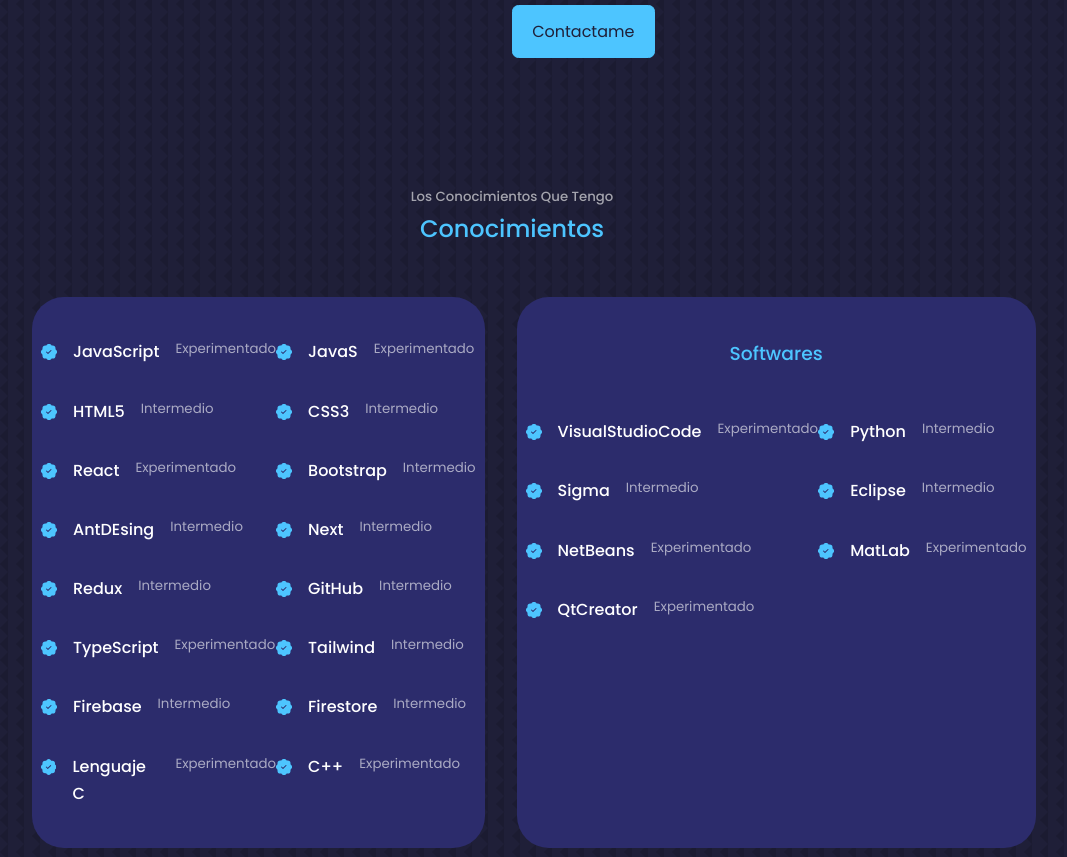
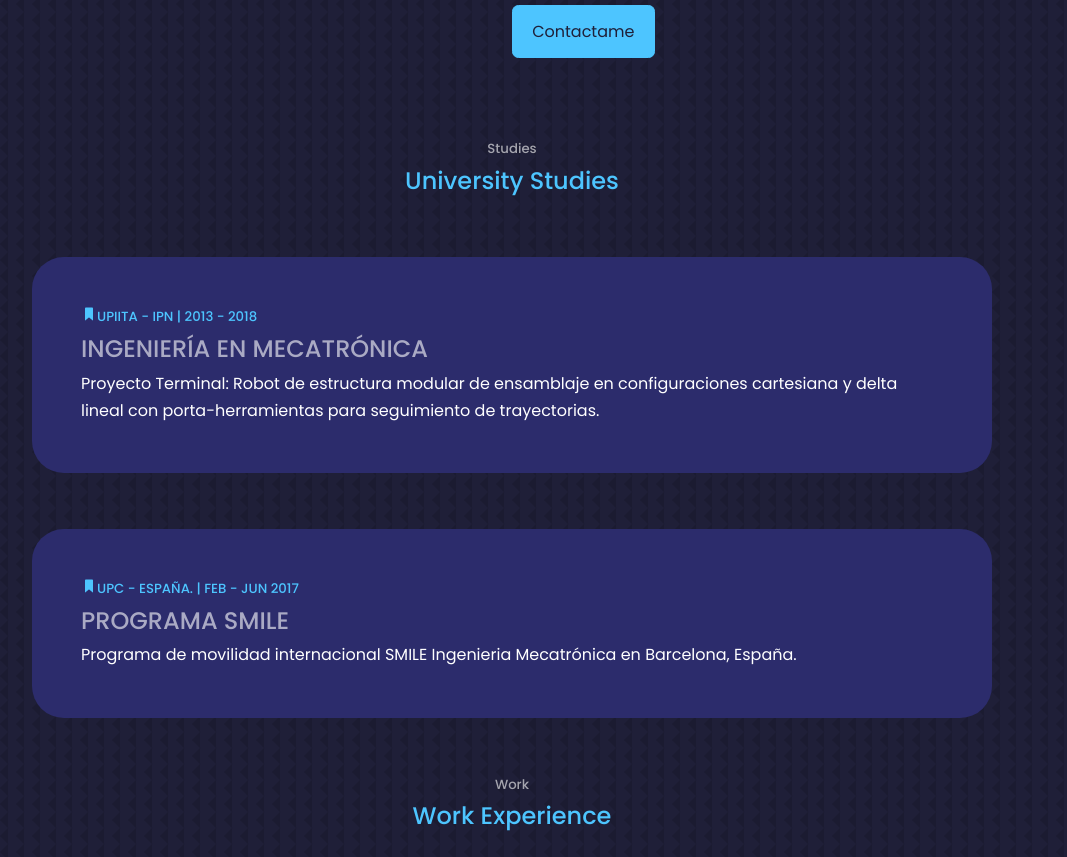
Before and after one commit to PabloTorres0/CV_PabloTorres, a React (Create React App) app: page / in a window 1280 px wide. Shown: the part 1940-2797 px from the top of the page, without its empty margins (128-1195 px from the left). Built offline with nearby package versions, Linux system fonts and the light colour scheme.

Commit message:
antes de cambiar colores

```diff
--- a/src/App.jsx
+++ b/src/App.jsx
@@ -6,7 +6,8 @@
 import Contact from './components/contact/Contact'
 import Footer from './components/footer/Footer'
 import Idiom from './components/idiom/Idiom'
-
+import UniversityList from './components/university/UniversityList'
+import Works from './components/works/Works'
 const App = () => {
 
   const[idiom, setIdiom] = React.useState(false)
@@ -20,11 +21,11 @@
     <div>
       <Idiom idiomSelect={idiomSelect} idiom={idiom} />
       <Header idiom={idiom}/>
-
       <Nav idiom={idiom}/>
       <About idiom={idiom}/>
+      <UniversityList idiom={idiom}/>
+      <Works idiom={idiom}/>
       <Experience idiom={idiom}/>
-
       <Contact idiom={idiom}/>
       <Footer idiom={idiom}/>
     </div>
--- a/src/components/experience/experience.css
+++ b/src/components/experience/experience.css
@@ -1,3 +1,4 @@
+
 .experience__container{
 
     display: grid;
--- a/src/components/nav/Nav.jsx
+++ b/src/components/nav/Nav.jsx
@@ -3,8 +3,11 @@
 import {AiOutlineHome} from 'react-icons/ai'
 import {AiOutlineUser} from 'react-icons/ai'
 import {BiBook} from 'react-icons/bi'
-import {RiServiceLine} from 'react-icons/ri'
 import {BiMessageSquareDetail} from 'react-icons/bi'
+import { IoIosBriefcase } from "react-icons/io";
+import { IoMdSchool } from "react-icons/io";
+
+
 const Nav = () => {
   const [activeNav, setActiveNav]= React.useState('#')
 
@@ -16,8 +19,9 @@
     <nav>
       <a href="#" onClick={()=>changeActiveState("#")} className={activeNav==="#" ? 'active': ''}><AiOutlineHome/></a>
       <a href="#about" onClick={()=>changeActiveState("#about")} className={activeNav==="#about" ? 'active': ''}><AiOutlineUser/></a>
+      <a href="#university" onClick={()=>changeActiveState("#university")} className={activeNav==="#university" ? 'active': ''}><IoMdSchool/></a>
+      <a href="#works" onClick={()=>changeActiveState("#works")} className={activeNav==="#works" ? 'active': ''}><IoIosBriefcase/></a>
       <a href="#experience" onClick={()=>changeActiveState("#experience")} className={activeNav==="#experience" ? 'active': ''}><BiBook/></a>
-      <a href="#services" onClick={()=>changeActiveState("#services")} className={activeNav==="#services" ? 'active': ''}><RiServiceLine/></a>
       <a href="#contact" onClick={()=>changeActiveState("#contact")} className={activeNav==="#contact" ? 'active': ''}><BiMessageSquareDetail/></a>
 
     </nav>
--- /dev/null
+++ b/src/components/university/UniversityList.jsx
@@ -0,0 +1,44 @@
+import React from 'react'
+import './universityList.css'
+import { IoIosBookmark } from "react-icons/io";
+
+
+
+const UniversityList = () => {
+  return (
+    <section id='university' className='container university__container'>
+        <h5>Studies</h5>
+        <h2>University Studies</h2>
+        <div className="universityList__container">
+          <div className="universityList__item">
+            <div className="studies__grup">
+              <IoIosBookmark/>
+              <h5>UPIITA - IPN | 2013 - 2018</h5>
+            </div>
+            <h2 className='light'> INGENIERÍA EN MECATRÓNICA</h2>
+            <p>
+            Proyecto Terminal: Robot de estructura modular de ensamblaje en configuraciones cartesiana y delta lineal con porta-herramientas para seguimiento de trayectorias.
+            </p>
+          </div>
+
+          <div className="universityList__item">
+          <div className="studies__grup">
+              <IoIosBookmark/>
+              <h5>UPC - ESPAÑA. | FEB - JUN 2017</h5>
+          </div>
+            <h2 className='light'>PROGRAMA SMILE</h2>
+            <p>
+            Programa de movilidad internacional SMILE Ingenieria Mecatrónica en Barcelona, España.
+            </p>
+          </div>
+
+        </div>
+
+
+    </section>
+  )
+}
+
+
+
+export default UniversityList
--- /dev/null
+++ b/src/components/university/universityList.css
@@ -0,0 +1,37 @@
+.university__container {
+    margin-top: 5rem;
+
+}
+
+
+.universityList__container{
+  align-items: center;
+}
+
+.universityList__item{
+    background: var(--color-bg-variant);
+    padding: 3rem;
+    border-radius: 2rem;
+    margin: 3.5rem 0;
+    width: 100%;
+    height: auto;
+    transition: var(--transition);
+    border: 1px solid transparent;;
+
+}
+
+
+.universityList__item:hover{
+    background: transparent;
+    border-color: var(--color-white);
+}
+
+.studies__grup{
+    display: flex;
+    color: var(--color-primary);
+
+}
+
+.light{
+    color: var(--color-light);
+}
--- /dev/null
+++ b/src/components/works/Works.jsx
@@ -0,0 +1,67 @@
+import React from 'react'
+import './works.css'
+import { VscGear } from "react-icons/vsc";
+import { GiCloverSpiked } from "react-icons/gi";
+
+
+
+
+const Works = () => {
+  return (
+    <section id='works' className='container'>
+      <h5>Work</h5>
+      <h2>Work Experience</h2>
+      <div className="works__container">
+        <div className="works__item">
+            <div className="item__grup">
+                <VscGear className='works__icon'/>
+                <h5>HALER TECHNOLOGICAL DEVELOPMENT S.A. DE C.V.</h5>
+            </div>
+            <h2>INGENIERO DE DESARROLLO DE PROYECTO</h2>
+            <h5>2018 - 2019</h5>
+            <div className="item__grup">
+              <GiCloverSpiked className='works__icon'/>
+              <p>Desarrollo de dispositivos tecnológicos a requerimientos de cliente. </p>
+            </div>
+            <div className="item__grup">
+              <GiCloverSpiked className='works__icon'/>
+              <p>Responsable del apartado de software, esto englobaba la programación de los microcontroladores y la interfaz de usuario, además de la comunicación con el hardware. </p>
+            </div>
+            <div className="item__grup">
+              <GiCloverSpiked className='works__icon'/>
+              <p>Procesamiento de datos en Python y Matlab.  </p>
+            </div>
+        </div>
+
+        <div className="works__item">
+            <div className="item__grup">
+                <VscGear className='works__icon'/>
+                <h5>AQUASTEAM SAUNAS Y GENERADORES DE VAPOR.</h5>
+            </div>
+            <h2>DESARROLLADOR FRONTEND</h2>
+            <h5>2019 - ACTUAL</h5>
+            <div className="item__grup">
+              <GiCloverSpiked className='works__icon'/>
+              <p>Scrum master en el proyecto de IoT aplicado a generadores de vapor. Desarrolle la arquitectura entre fronted y backed en IoT para activación y monitoreo remoto de las máquinas de vapor, aplicando herramientas como: Firestore, Pubsub, Cloud Functions, IoT Core, Big Query.</p>
+            </div>
+            <div className="item__grup">
+              <GiCloverSpiked className='works__icon'/>
+              <p>Desarrolle el frimware del microcontrolador para activar las funciones de los equipos de vapor y la comunicación con la arquitectura backend haciendo uso de Jest, Typescript. </p>
+            </div>
+            <div className="item__grup">
+              <GiCloverSpiked className='works__icon'/>
+              <p>Cree la aplicación web usando React, Bootstrap, ANT Design, Next. </p>
+            </div>
+            <div className="item__grup">
+              <GiCloverSpiked className='works__icon'/>
+              <p>Soy el responsable de dar mantenimiento y actualizaciones al frontend de la aplicación web. </p>
+            </div>
+        </div>
+
+
+      </div>
+    </section>
+  )
+}
+
+export default Works
--- /dev/null
+++ b/src/components/works/works.css
@@ -0,0 +1,46 @@
+.works__container{
+    display: grid;
+    grid-template-columns: 1fr 1fr;
+    gap: 1rem;
+}
+
+.works__item{
+    background: var(--color-bg-variant);
+    padding: 3rem;
+    border-radius: 2rem;
+    margin: 3.5rem 0;
+    width: 100%;
+    height: auto;
+    transition: var(--transition);
+    border: 1px solid transparent;
+    border: 1px solid transparent;
+    transition: var(--transition);
+}
+.works__item:hover{
+    background:transparent;
+    border-color: var(--color-white);
+}
+
+.item__grup{
+    display: grid;
+    grid-template-columns: 1fr 200fr;
+    gap: 1rem;
+    margin-top: 8px;
+}
+
+
+.works__icon {
+    margin-right: 1rem;
+    color: var(--color-primary);
+}
+
+.works__item{
+    color: var(--color-primary);
+}
+.works__item h2 {
+    color: var(--color-light)
+}
+
+.works__item p {
+    color: var(--color-white)
+}
```
